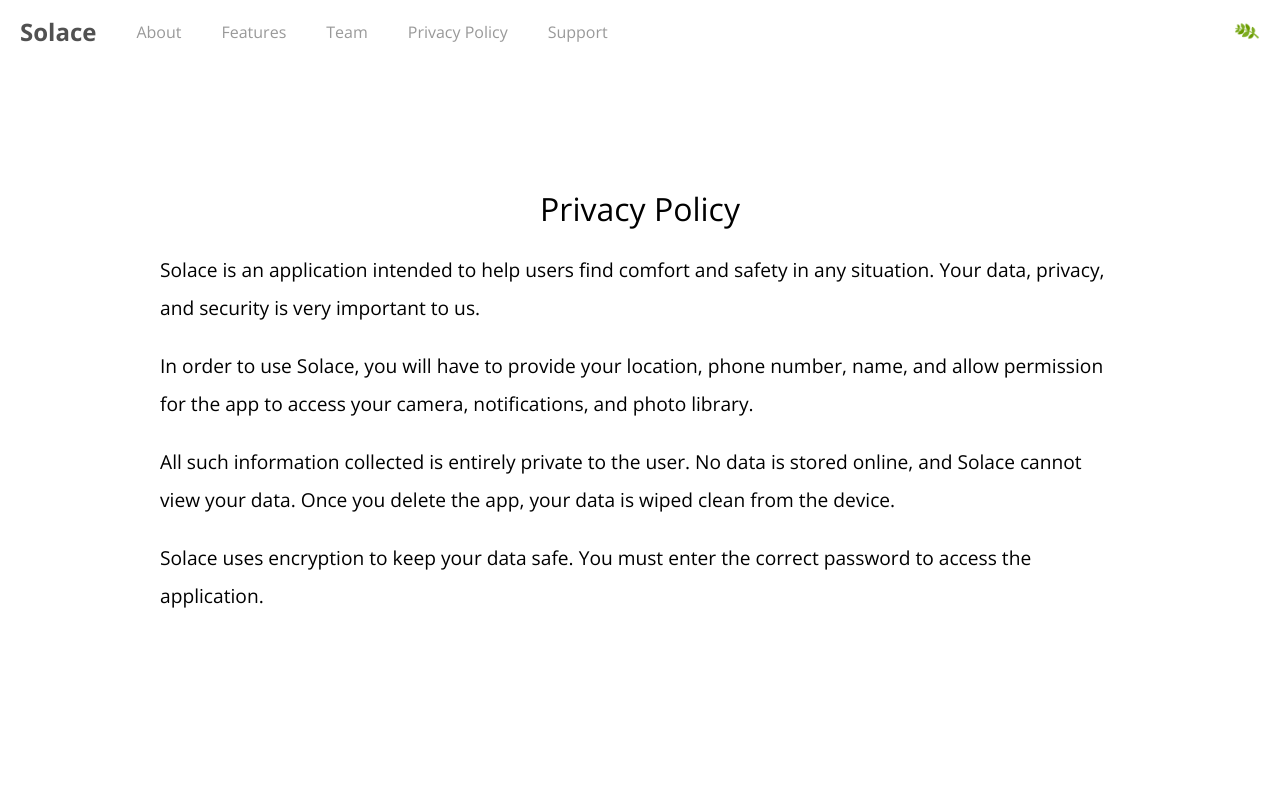
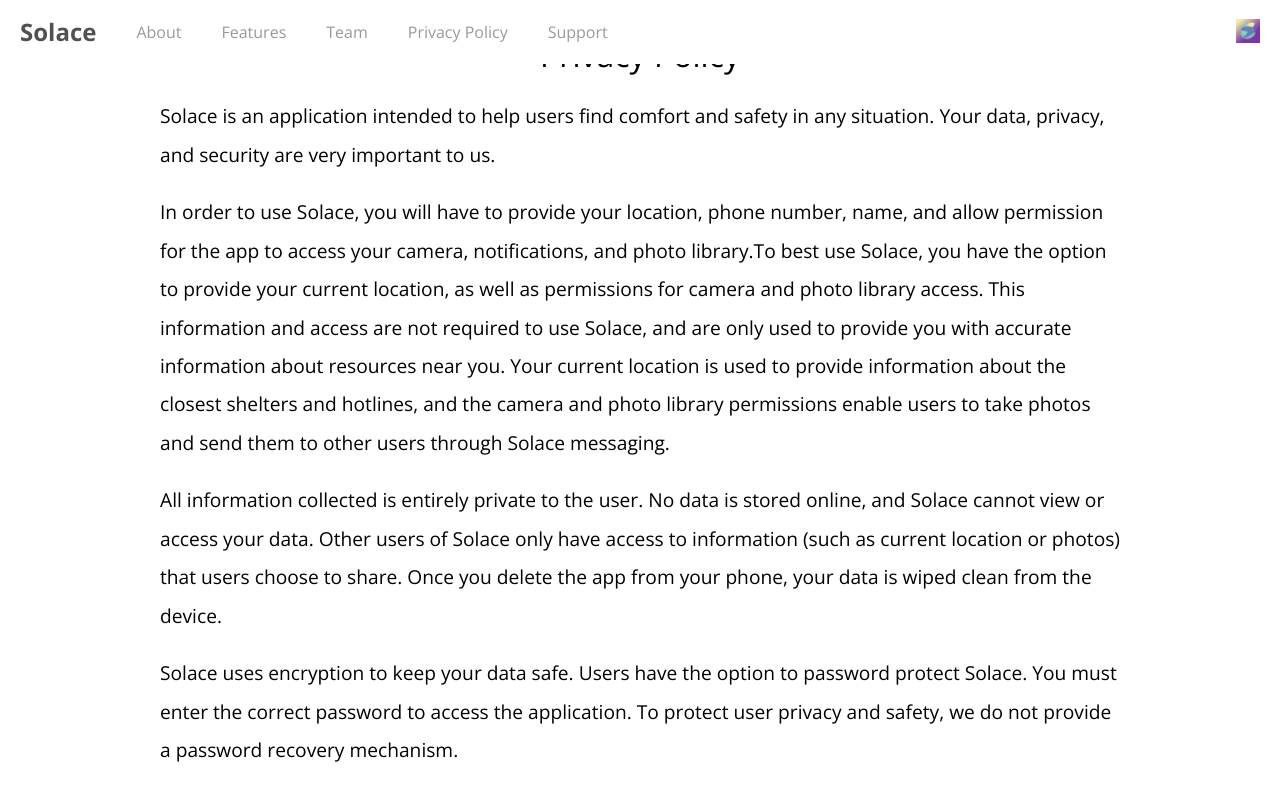
Before and after one commit to stanfchristina/solace-landing, a plain HTML site: page privacy-policy.html in a window 1280 px wide. Drawn offline with nearby package versions, Linux system fonts and the light colour scheme.

Commit message:
updated privacy policy and logos

```diff
--- a/privacy-policy.html
+++ b/privacy-policy.html
@@ -38,7 +38,7 @@
     <!-- Links to Pages on Site -->
     <li><a href="privacy-policy.html">Privacy Policy</a></li>
     <li><a href="support.html">Support</a></li>
-    <li class="logo"><a href="index.html"><img src="imgs/leaf.png"></a></li>
+    <li class="logo"><a href="index.html"><img src="imgs/solace-logo.png"></a></li>
   </ul>
 
   <div id="fullpage">
@@ -46,10 +46,10 @@
     <div class="section">
       <di class="intro">
         <h1>Privacy Policy</h1>
-        <p class="text-left">Solace is an application intended to help users find comfort and safety in any situation. Your data, privacy, and security is very important to us.</p>
-        <p class="text-left">In order to use Solace, you will have to provide your location, phone number, name, and allow permission for the app to access your camera, notifications, and photo library.</p>
-        <p class="text-left">All such information collected is entirely private to the user. No data is stored online, and Solace cannot view your data. Once you delete the app, your data is wiped clean from the device.</p>
-        <p class="text-left">Solace uses encryption to keep your data safe. You must enter the correct password to access the application.</p>
+        <p class="text-left">Solace is an application intended to help users find comfort and safety in any situation. Your data, privacy, and security are very important to us.</p>
+        <p class="text-left">In order to use Solace, you will have to provide your location, phone number, name, and allow permission for the app to access your camera, notifications, and photo library.To best use Solace, you have the option to provide your current location, as well as permissions for camera and photo library access. This information and access are not required to use Solace, and are only used to provide you with accurate information about resources near you. Your current location is used to provide information about the closest shelters and hotlines, and the camera and photo library permissions enable users to take photos and send them to other users through Solace messaging. </p>
+        <p class="text-left">All information collected is entirely private to the user. No data is stored online, and Solace cannot view or access your data. Other users of Solace only have access to information (such as current location or photos) that users choose to share. Once you delete the app from your phone, your data is wiped clean from the device.</p>
+        <p class="text-left">Solace uses encryption to keep your data safe. Users have the option to password protect Solace. You must enter the correct password to access the application. To protect user privacy and safety, we do not provide a password recovery mechanism. </p>
       </div>
     </div>
 
```
